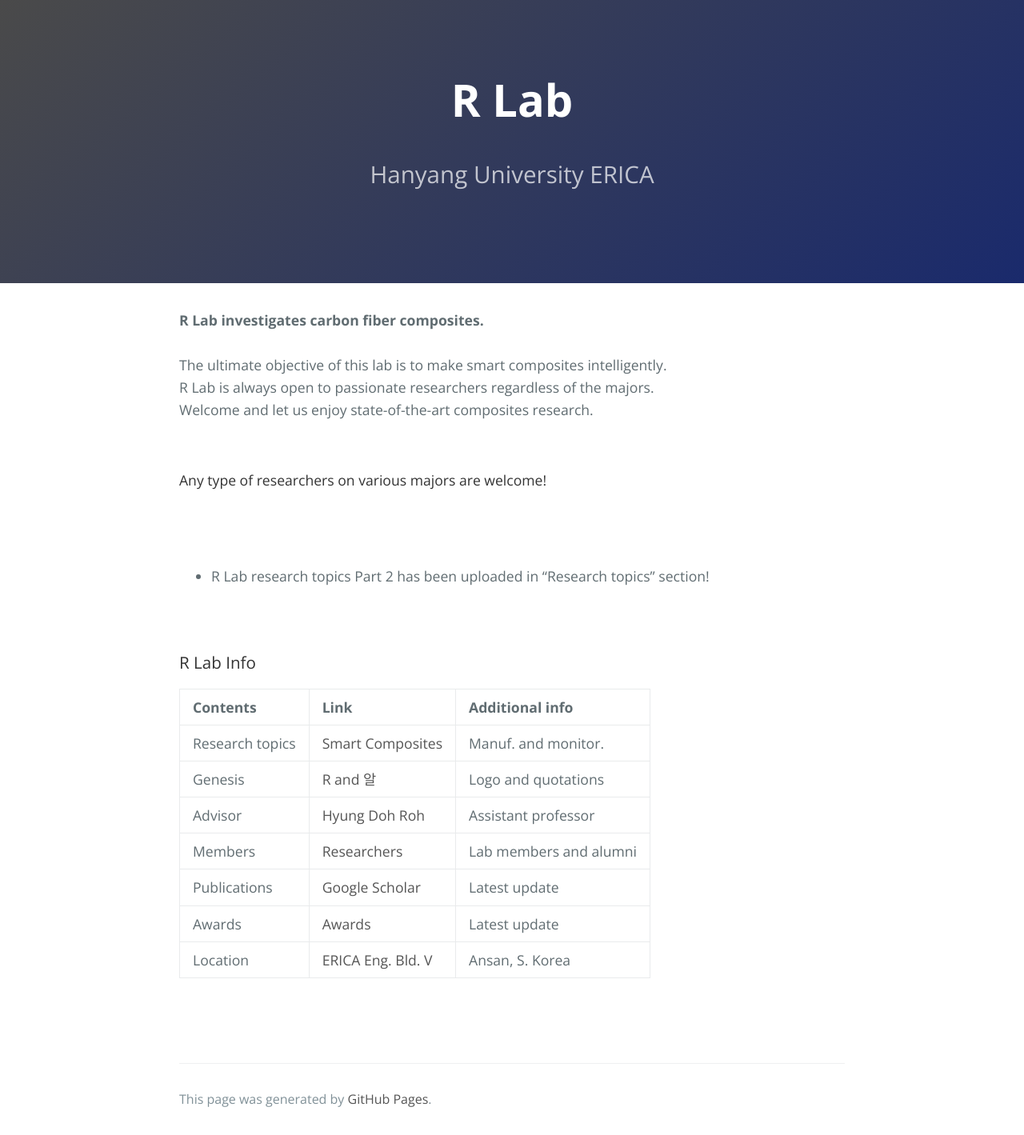
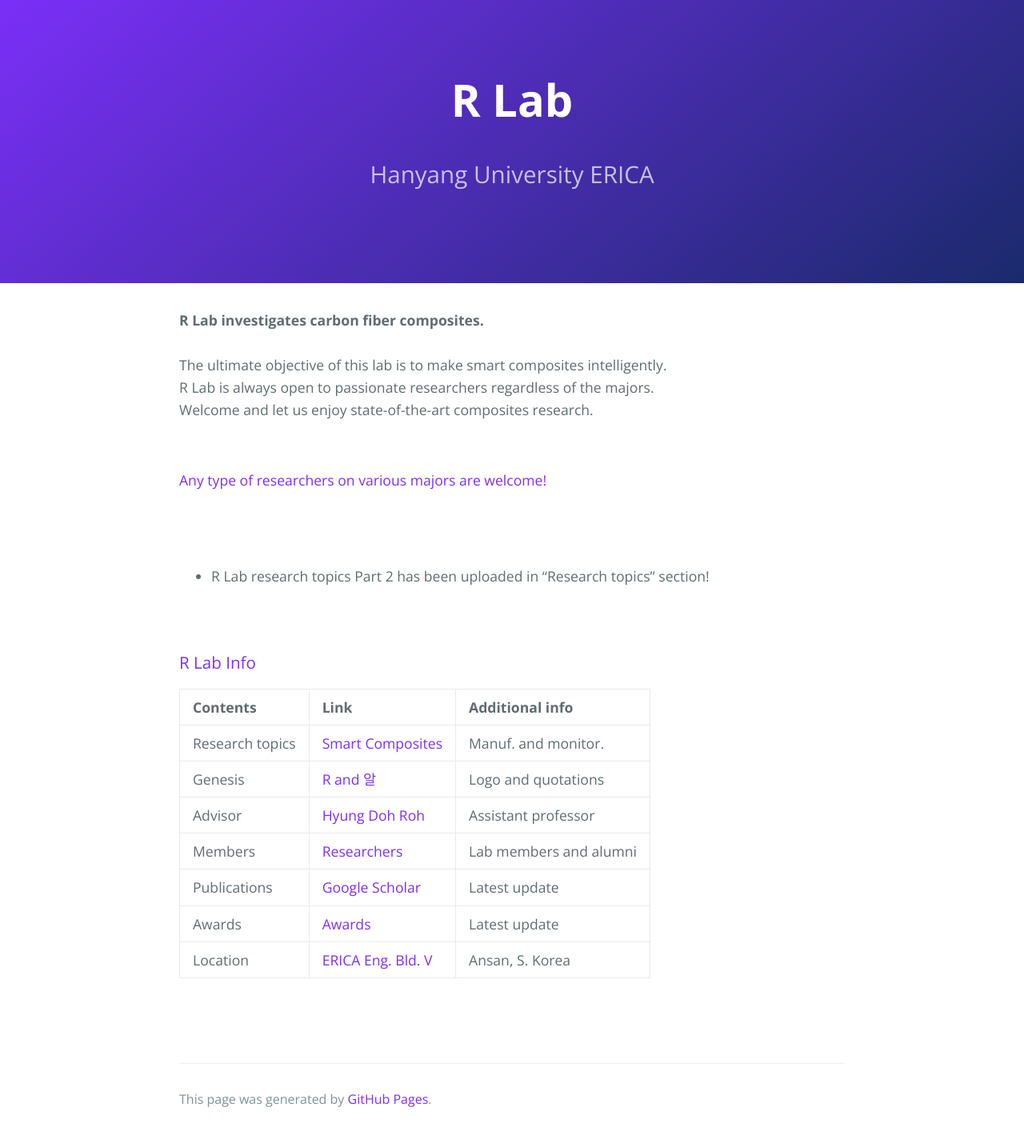
Before and after one commit to rhd1213/rhd1213.github.io, a Jekyll site: the page built from index.md, in a window 1280 px wide. Shown: the whole page at 80% size. Built offline with Jekyll 4.4.1, drawn with Linux system fonts in a browser that asks for light colours; our own code applies the rules of GitHub Pages for plain Markdown files.

Commit message:
Update variables.scss

```diff
--- a/_sass/variables.scss
+++ b/_sass/variables.scss
@@ -10,11 +10,10 @@ $header-heading-color: #fff !default;
 // $header-bg-color: #1a2a6c;           // 오른쪽 끝 (네이비)
 // $header-bg-color-secondary: #00b4d8; // 왼쪽 시작 (청록)
 
-$header-heading-color: #ffffff;
-$header-bg-color: #1a1a1a;
-$header-bg-color-secondary: #4a4a4a;
-$section-headings-color: #333333;
-$body-link-color: #555555;
+$header-bg-color: #0a0a2e;
+$header-bg-color-secondary: #7b2ff7;
+$section-headings-color: #7b2ff7;
+$body-link-color: #7b2ff7;
 
 // Text
 $section-headings-color: #159957 !default;
```
